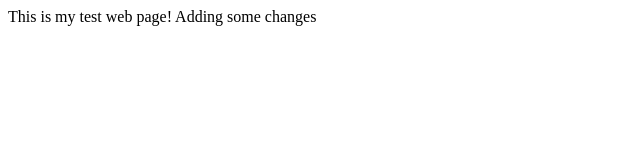
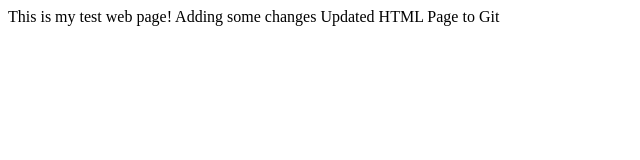
Before and after one commit to akd1991/GitDemo, a plain HTML site: page index.html in a window 1280 px wide. Shown: the whole page, without its empty margins (0-640 px from the left). Drawn offline with Linux system fonts and the light colour scheme.

Commit message:
Updating all fileS

```diff
--- a/index.html
+++ b/index.html
@@ -4,6 +4,9 @@
 This is my test web page!
 
 Adding some changes
+
+Updated HTML Page to Git
+
 </head>
 
 </html>
```
Also changed, not shown: 1 other file.
